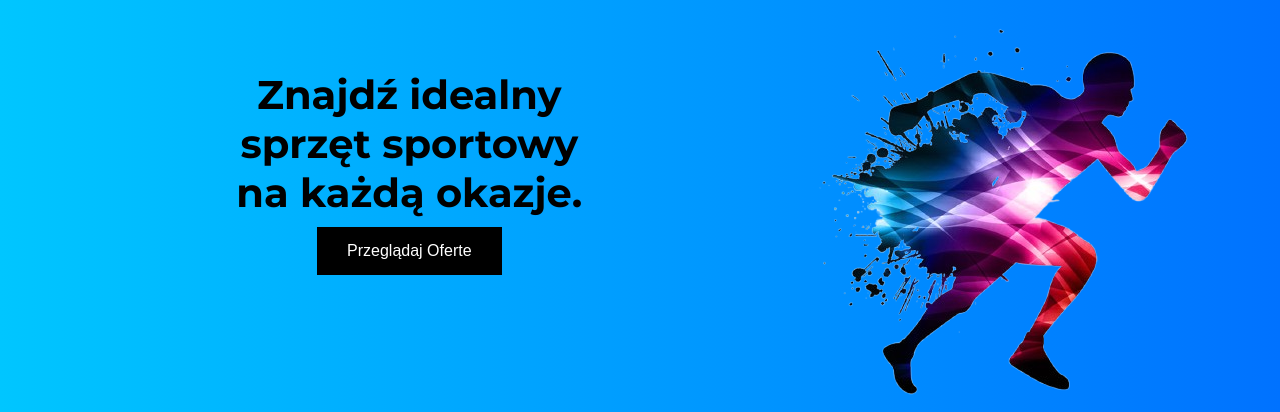
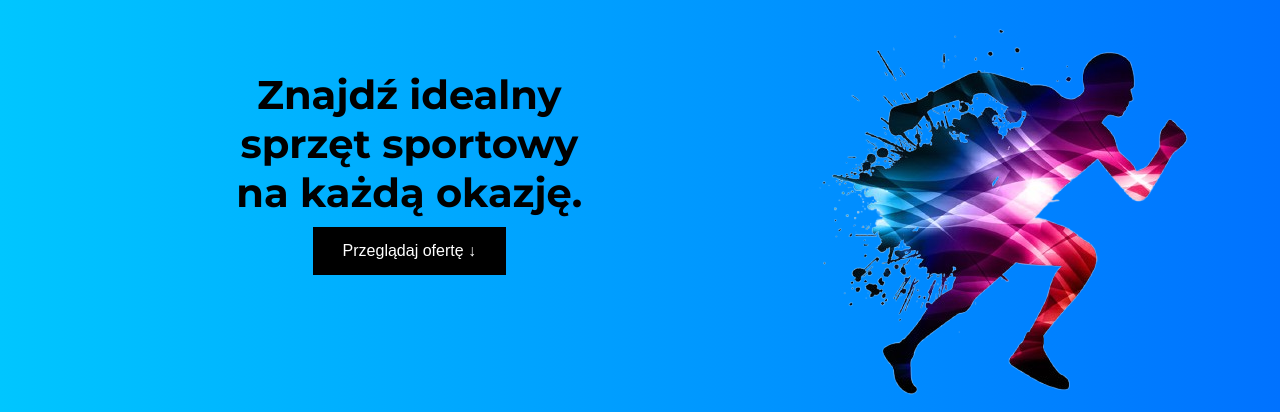
Before and after one commit to kacperoskyyy/ZSPP, a React (Create React App) app in the folder frontend/my-react-app/: page / in a window 1280 px wide. Shown: the part 232-644 px from the top of the page. Built offline with nearby package versions, Linux system fonts and the light colour scheme.

Commit message:
Przycisk Przeglądaj oferte

```diff
--- a/frontend/my-react-app/src/MainPage.js
+++ b/frontend/my-react-app/src/MainPage.js
@@ -12,7 +12,7 @@ function MainPage() {
       <header className="App-header">
         <WelcomeSection />
       </header>
-      <div className="App-Page2">
+      <div id="page2" className="App-Page2">
         <Navigation kierunek />
         <ImageGallery />
       </div>
--- a/frontend/my-react-app/src/Welcome.js
+++ b/frontend/my-react-app/src/Welcome.js
@@ -1,19 +1,57 @@
+// import React from "react";
+// import { Link, useNavigate } from "react-router-dom";
+
+
+// const WelcomeSection = () => {
+//     return (
+
+//         <><div className="Welcome-Page">
+//             <div className="App-Greet">
+//                 <p>Znajdź idealny <br /> sprzęt sportowy <br /> na każdą okazje.</p>
+//                 <button className="App-Button" onClick={scrollToNext}>
+
+//       </button>
+//             </div>
+//             <div className="App-logo">
+//                 <img src="/Biegacz1.png" alt="Opis obrazka" />
+//             </div>
+
+//         </div><div className="App-Scroll-Down">Zobacz wiecej</div></>
+
+//     )
+// };
+// export default WelcomeSection;
+
+
+// src/Welcome.js
 import React from "react";
 
 const WelcomeSection = () => {
-    return (
+  const scrollToNext = () => {
+    const el = document.getElementById("page2");
+    if (el) {
+      el.scrollIntoView({ behavior: "smooth" });
+    }
+  };
 
-        <><div className="Welcome-Page">
-            <div className="App-Greet">
-                <p>Znajdź idealny <br /> sprzęt sportowy <br /> na każdą okazje.</p>
-                <button className="App-Button">Przeglądaj Oferte</button>
-            </div>
-            <div className="App-logo">
-                <img src="/Biegacz1.png" alt="Opis obrazka" />
-            </div>
+  return (
+    <div className="Welcome-Page">
+      <div className="App-Greet">
+        <p>
+          Znajdź idealny <br />
+          sprzęt sportowy <br />
+          na każdą okazję.
+        </p>
+        <button className="App-Button" onClick={scrollToNext}>
+          Przeglądaj ofertę ↓
+        </button>
+      </div>
+      <div className="App-Logo">
+        <img src="/Biegacz1.png" alt="Opis obrazka" />
+      </div>
+      <div className="App-Scroll-Down">Zobacz więcej ↓</div>
+    </div>
+  );
+};
 
-        </div><div className="App-Scroll-Down">Zobacz wiecej</div></>
-
-    )
-};
 export default WelcomeSection;
```
